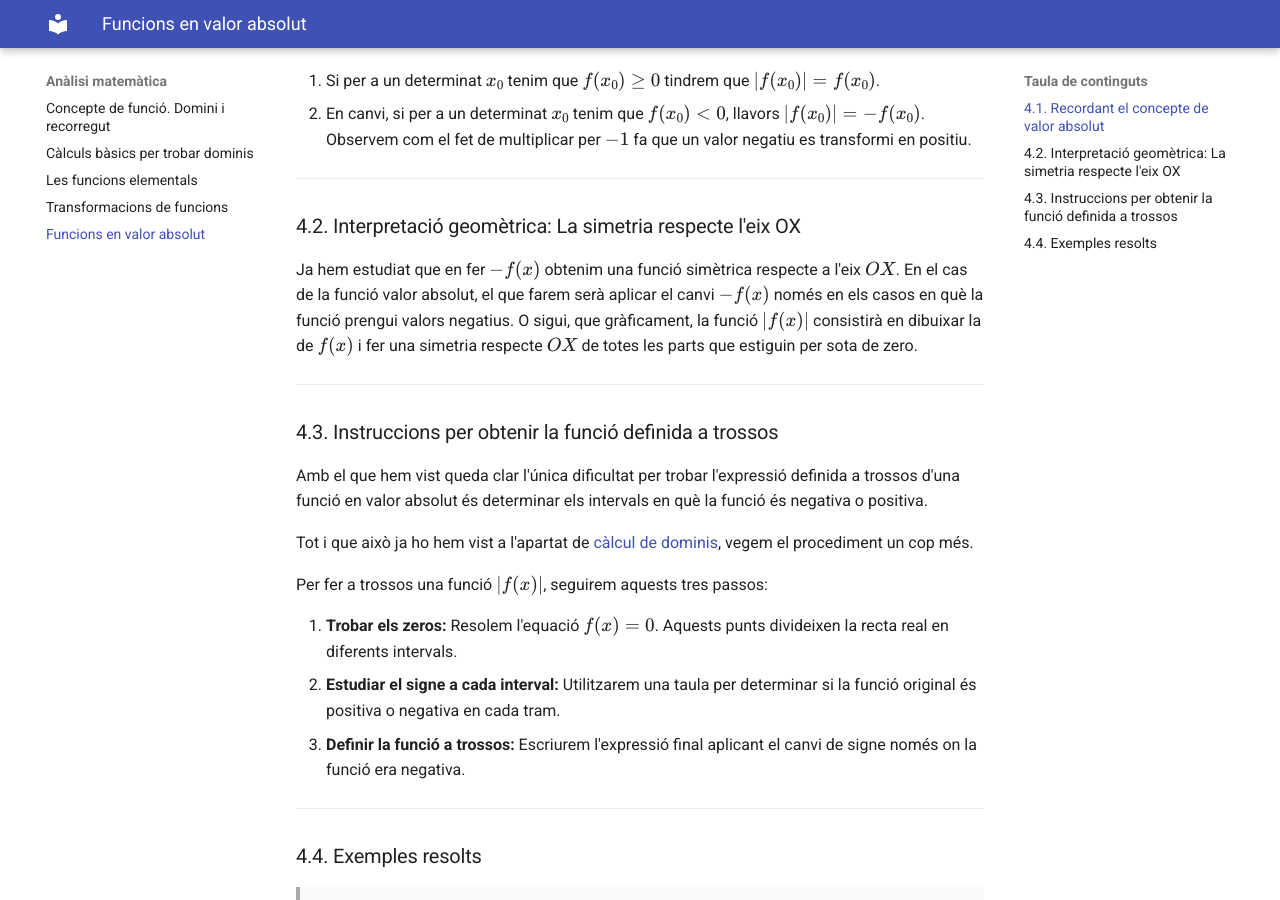
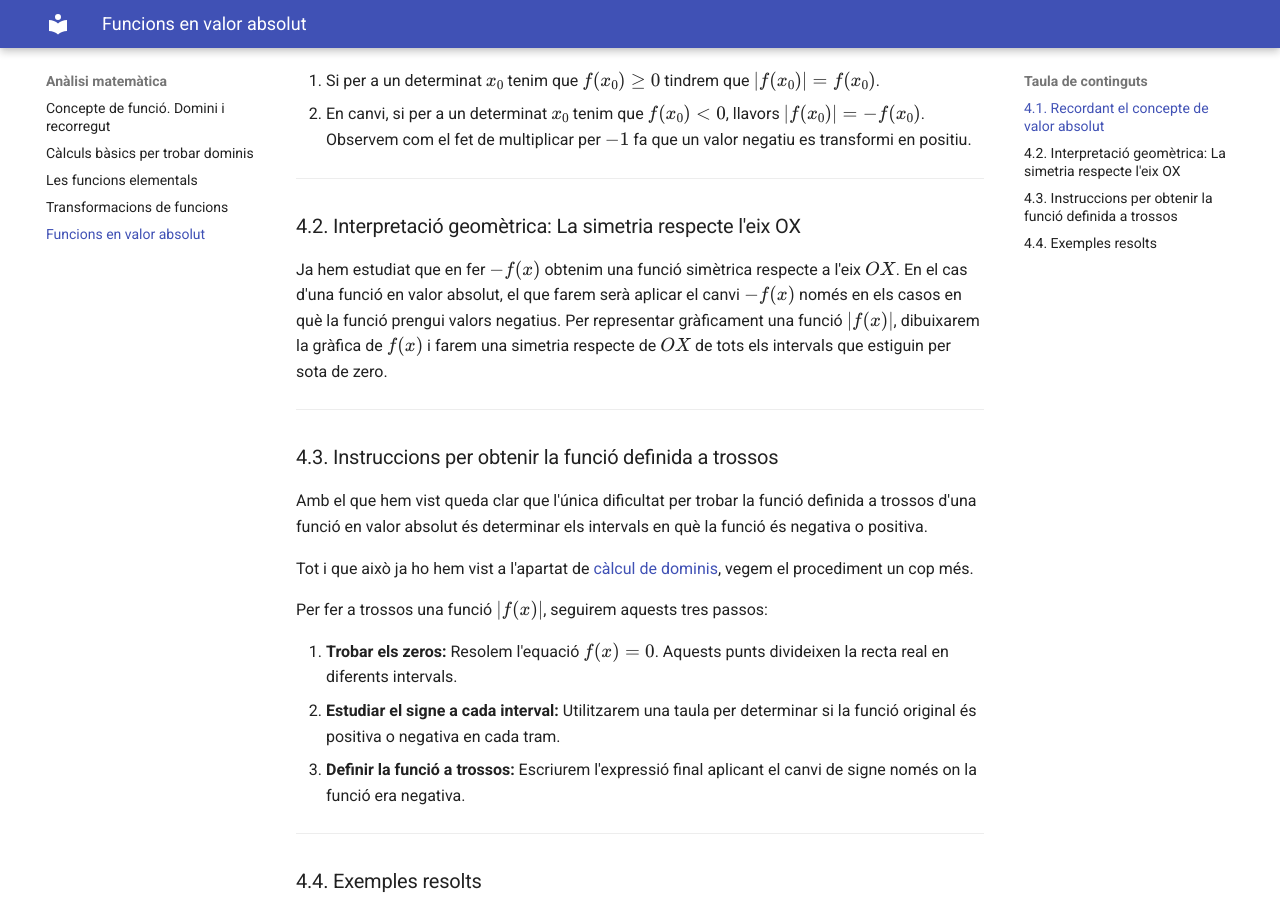
Before and after one commit to irazuzta/MatematiquesBat, an MkDocs documentation site: the page built from docs/analisi/05_funcions_valor_absolut.md, in a window 1280 px wide and 900 px high, scrolled down 625 px. Built offline with MkDocs 1.6.1 and Material for MkDocs 9.7.7, drawn with Linux system fonts in a browser that asks for light colours.

Commit message:
Valor absolut

```diff
--- a/docs/analisi/05_funcions_valor_absolut.md
+++ b/docs/analisi/05_funcions_valor_absolut.md
@@ -21,14 +21,14 @@ Per tant, el valor absolut actua com un **operador condicionat**:
 
 ### 4.2. Interpretació geomètrica: La simetria respecte l'eix OX
 
-Ja hem estudiat que en fer $-f(x)$ obtenim una funció simètrica respecte a l'eix $OX$. En el cas de la funció valor absolut, el que farem serà aplicar el canvi $-f(x)$ només en els casos en què la funció prengui valors negatius. O sigui, que gràficament, la funció $|f(x)|$ consistirà en dibuixar la de $f(x)$ i fer una simetria respecte $OX$ de totes les parts que estiguin per sota de zero.
+Ja hem estudiat que en fer $-f(x)$ obtenim una funció simètrica respecte a l'eix $OX$. En el cas d'una funció en valor absolut, el que farem serà aplicar el canvi $-f(x)$ només en els casos en què la funció prengui valors negatius. Per representar gràficament una funció $|f(x)|$, dibuixarem la gràfica de $f(x)$ i farem una simetria respecte de $OX$ de tots els intervals que estiguin per sota de zero.
 
 
 ---
 
 ### 4.3. Instruccions per obtenir la funció definida a trossos
 
-Amb el que hem vist queda clar l'única dificultat per trobar l'expressió definida a trossos d'una funció en valor absolut és determinar els intervals en què la funció és negativa o positiva.
+Amb el que hem vist queda clar que l'única dificultat per trobar la funció definida a trossos d'una funció en valor absolut és determinar els intervals en què la funció és negativa o positiva.
 
 Tot i que això ja ho hem vist a l'apartat de [càlcul de dominis](../02_eines_calcul_dominis#2-resolucio-dinequacions-polinomiques), vegem el procediment un cop més.
 
```
